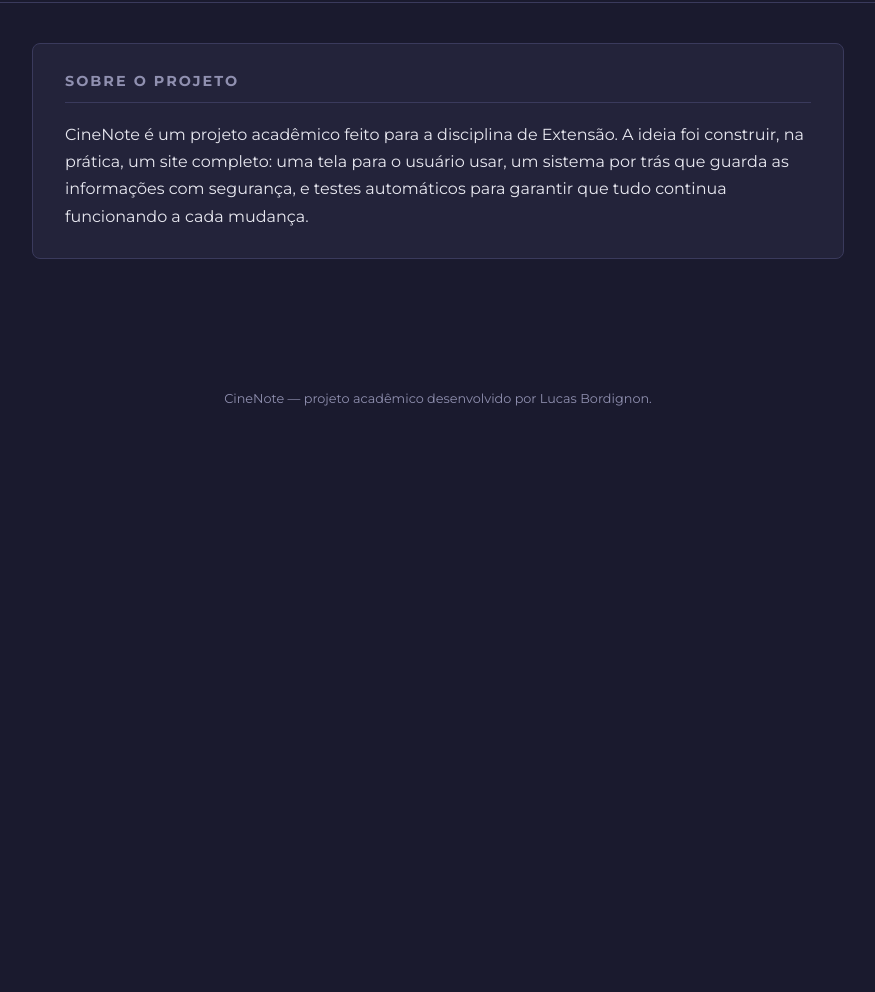
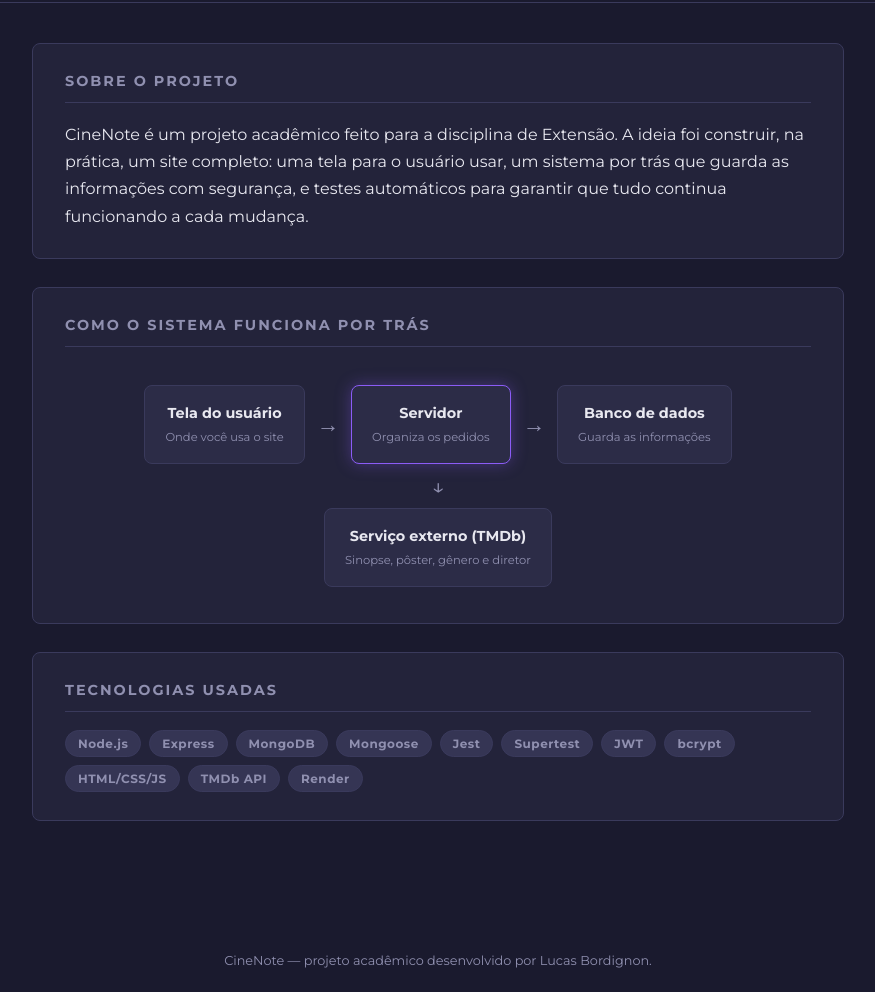
Before and after one commit to bordignon-lucas/cinenote, a website: page docs/index.html in a window 1280 px wide. Shown: the part 235-1227 px from the top of the page, without its empty margins (202-1077 px from the left). Before the commit the page ends 800 px from the top, so only its background shows below. Drawn offline with Linux system fonts and the light colour scheme.

Commit message:
Adiciona diagrama e tecnologias na pagina do GitHub Pages

```diff
--- a/docs/index.html
+++ b/docs/index.html
@@ -228,6 +228,52 @@ footer {
         </p>
     </section>
 
+    <section class="secao">
+        <h2>Como o sistema funciona por trás</h2>
+        <div class="diagrama">
+            <div class="caixa">
+                <strong>Tela do usuário</strong>
+                <span>Onde você usa o site</span>
+            </div>
+            <div class="seta">→</div>
+            <div class="caixa destaque">
+                <strong>Servidor</strong>
+                <span>Organiza os pedidos</span>
+            </div>
+            <div class="seta">→</div>
+            <div class="caixa">
+                <strong>Banco de dados</strong>
+                <span>Guarda as informações</span>
+            </div>
+        </div>
+        <div class="diagrama" style="padding-top: 0;">
+            <div class="seta seta-baixo">↓</div>
+        </div>
+        <div class="diagrama" style="padding-top: 0;">
+            <div class="caixa">
+                <strong>Serviço externo (TMDb)</strong>
+                <span>Sinopse, pôster, gênero e diretor</span>
+            </div>
+        </div>
+    </section>
+
+    <section class="secao">
+        <h2>Tecnologias usadas</h2>
+        <div class="stack">
+            <span>Node.js</span>
+            <span>Express</span>
+            <span>MongoDB</span>
+            <span>Mongoose</span>
+            <span>Jest</span>
+            <span>Supertest</span>
+            <span>JWT</span>
+            <span>bcrypt</span>
+            <span>HTML/CSS/JS</span>
+            <span>TMDb API</span>
+            <span>Render</span>
+        </div>
+    </section>
+
 </main>
 
 <footer>
```
